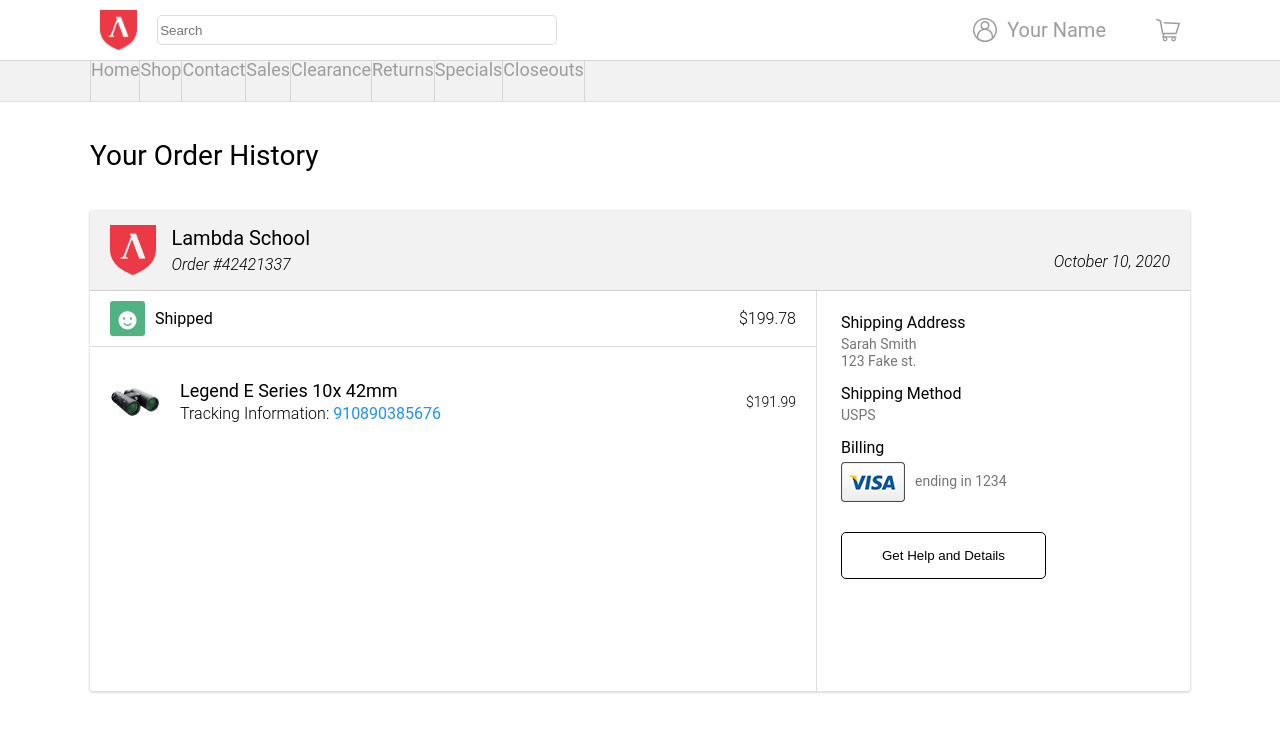
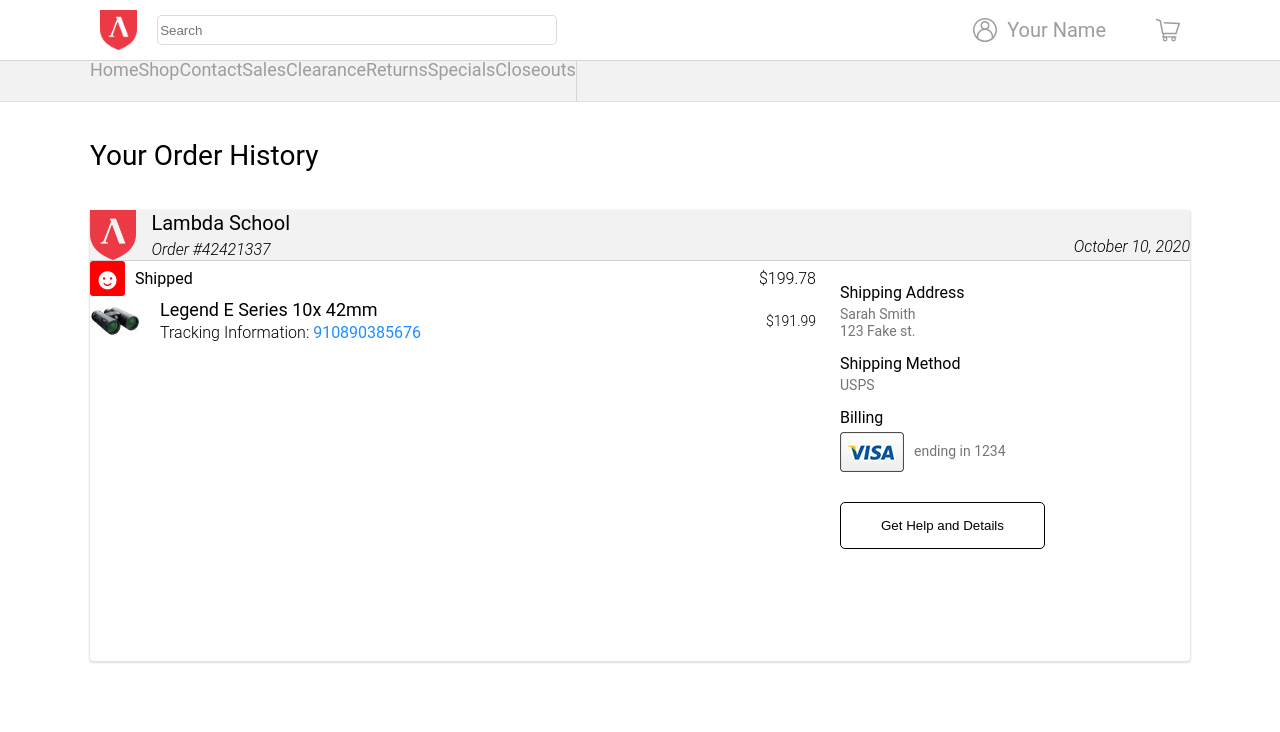
Before and after one commit to bloominstituteoftechnology/Web-Foundations-Module-3, a plain HTML site: page Project/index.html in a window 1280 px wide. Drawn offline with Linux system fonts and the light colour scheme.

Commit message:
ONE GIANT COMMIT

```diff
--- a/Project/index.css
+++ b/Project/index.css
@@ -86,7 +86,6 @@ nav {
 .sub-nav-item {
   color: #9d9d9d;
   font-size: 18px;
-  border-left: 1px solid rgba(107, 101, 95, 0.2);
 }
 
 .sub-nav-item:last-child {
@@ -103,7 +102,6 @@ nav {
 }
 
 .order-card .card-top {
-  padding: 15px 20px;
   background-color: #f2f2f2;
   display: flex;
   align-items: center;
@@ -155,14 +153,11 @@ nav {
 }
 .status-bar {
   width: 100%;
-  padding: 10px 20px;
   display: flex;
   align-items: center;
-  border-bottom: 1px solid rgba(0, 0, 0, 0.14);
 }
 
 .status-bar .status-icon {
-  background: #52b382;
   width: 35px;
   height: 35px;
   border-radius: 3px;
@@ -185,7 +180,6 @@ nav {
 }
 
 .item-area {
-  padding: 30px 20px;
   display: flex;
   align-items: center;
   width: 100%;
@@ -223,7 +217,6 @@ nav {
 .card-right {
   width: 34%;
   height: 400px;
-  border-left: 1px solid rgba(0, 0, 0, 0.14);
   padding: 6px 24px;
 }
 
@@ -257,10 +250,36 @@ button {
 }
 
 /* ---------------- YOUR EXERCISE BEGINS BELOW THIS LINE ---------------- */
-
+/* ---------------- DO NOT WRITE ANY CODE ABOVE THIS LINE ---------------- */
 /*
   Step 1:
   For the first part of the exercise, select all of the items of the class
-  "sub-nav-item" (line 30-37 index.html) and give them the proper spacing
-  according to the Guide Screenshot
+  "sub-nav-item" (line 30-37 index.html). Give them a border as it appears in
+  the Guide Screenshot. The border should be 1px wide and this color: rgba(107, 101, 95, 0.2)
+  Then, give them the proper spacing according to the Guide Screenshot.
 */
+
+/*
+  Step 2:
+  Fix the spacing for the top of the order card, the status bar, and the
+  item area. Select each of those elements separately.
+*/
+
+/*
+  Step 3:
+  Add the correct borders to the interior of the order card. Note: the border
+  should ONLY be 1px wide in all places. Use this value as the color: rgba(0, 0, 0, 0.14)
+*/
+
+/*
+  Step 4:
+  Using a more specific selector, change the background color of the following element to #52b382
+  To study the element more closely, you can find it on line 55 of index.html
+*/
+
+/* DO NOT CHANGE THE FOLLOWING CODE: */
+div .status-bar div {
+  background: red;
+}
+
+/* Write your code on the next line: */
```
Also changed, not shown: 1 other file.
